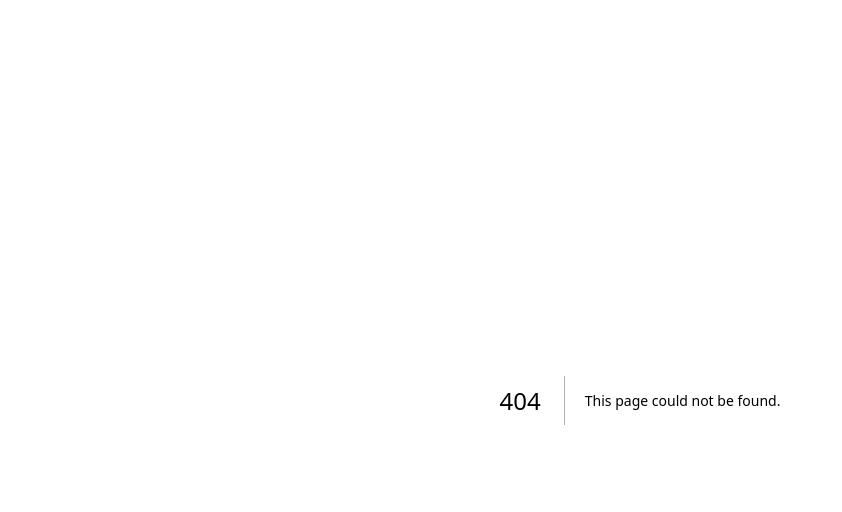
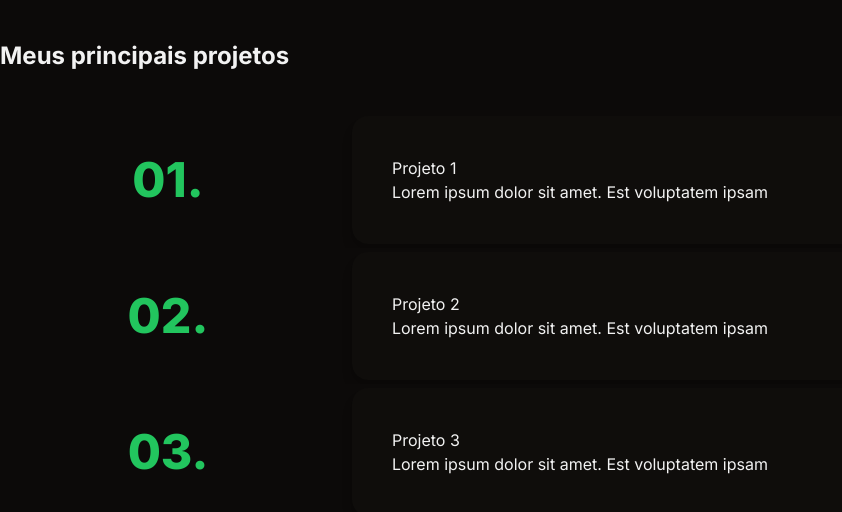
Before and after one commit to arieltroian/Portfolio-FullStack, a Next.js app: page /projects in a window 1280 px wide. Before the commit this address had no page. Shown: the top 512 px of the page, without its empty margins (0-842 px from the left). Built offline with nearby package versions, Linux system fonts and the light colour scheme.

Commit message:
feat: add Projects Page

```diff
--- /dev/null
+++ b/src/app/projects/page.tsx
@@ -0,0 +1,17 @@
+import ProjectCard from "./projectCard";
+import ProjectsList, { Projects } from "./projectList";
+
+const ProjectsPage = () => {
+  return (
+    <section id="projetos" className="pt-10">
+      <h1 className="text-2xl font-bold mb-6">Meus principais projetos</h1>
+      <div className="p-2 lg:p-4">
+        {ProjectsList.map((project: Projects) => (
+          <ProjectCard key={project.id} project={project} />
+        ))}
+      </div>
+    </section>
+  );
+};
+
+export default ProjectsPage;
```
